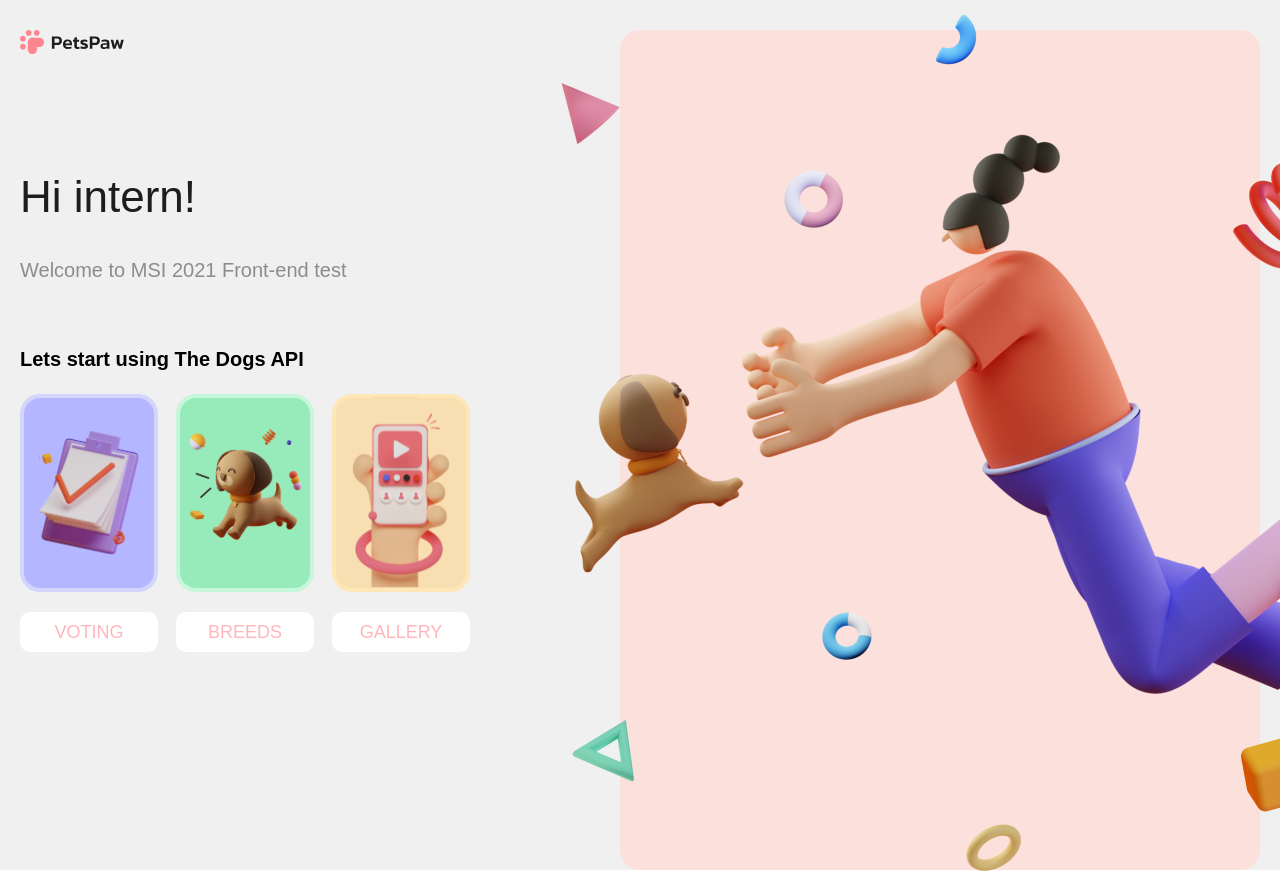
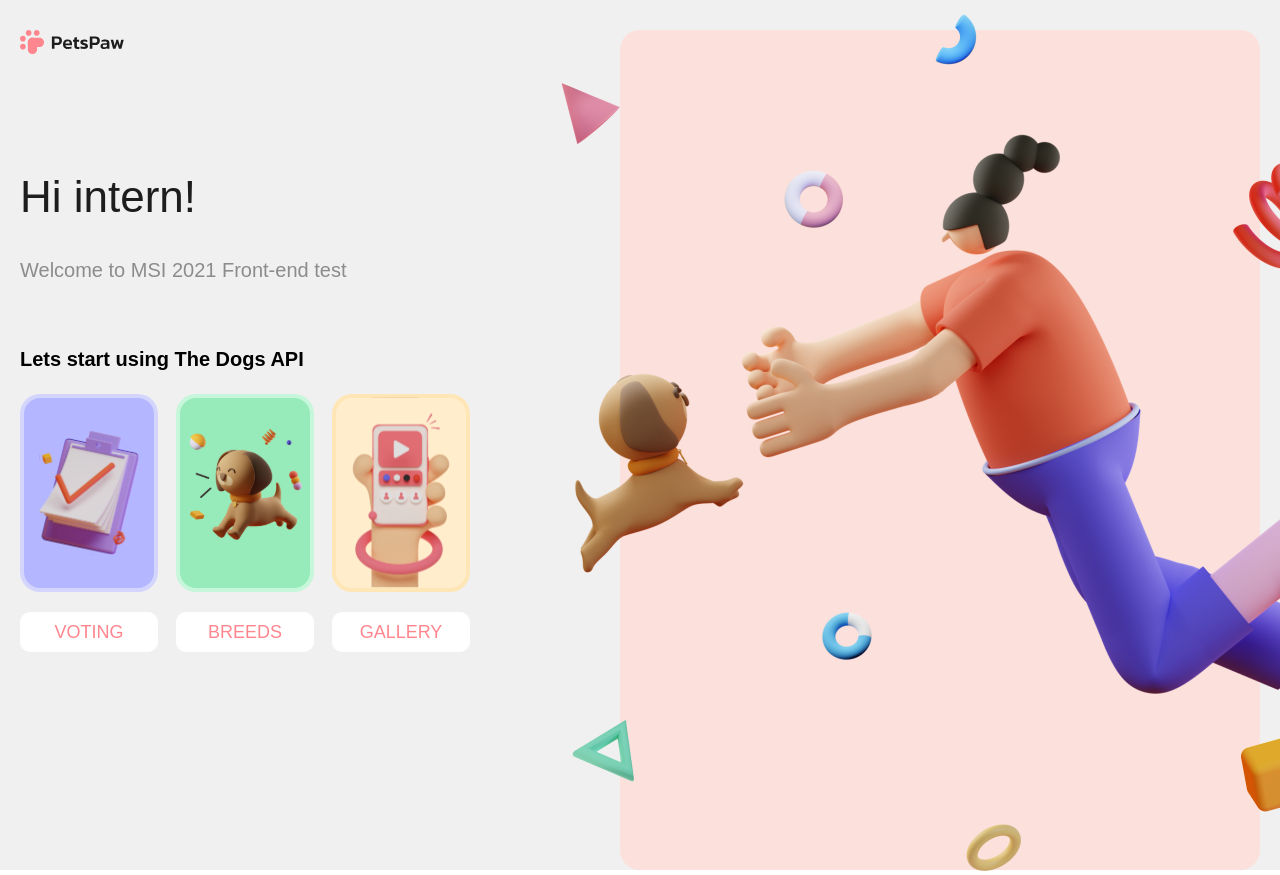
Before and after one commit to hel1yeah/MSI-2021-Vue.js, a Vue app in the folder test-intern/: page / in a window 1280 px wide. Shown: the top 875 px of the page. Built offline with nearby package versions, Linux system fonts and the light colour scheme.

Commit message:
continue efactoring vars color

```diff
--- a/test-intern/public/index.html
+++ b/test-intern/public/index.html
@@ -1,5 +1,5 @@
 <!DOCTYPE html>
-<html lang="">
+<html lang="en">
   <head>
     <meta charset="utf-8" />
     <meta http-equiv="X-UA-Compatible" content="IE=edge" />
--- a/test-intern/src/App.vue
+++ b/test-intern/src/App.vue
@@ -35,6 +35,7 @@ export default {
 <style lang="scss">
 #app {
   background-color: var(--main-color);
+  height: 100%;
 }
 .wrapper-content {
   width: 100%;
--- a/test-intern/src/assets/scss/_global.scss
+++ b/test-intern/src/assets/scss/_global.scss
@@ -15,7 +15,7 @@ body {
   font-family: "Jost", sans-serif;
   font-size: 18px;
   height: 100%;
-  // background-color: var(--main-color);
+  background-color: var(--main-color);
   overflow-x: hidden;
 }
 
--- a/test-intern/src/assets/scss/_vars.scss
+++ b/test-intern/src/assets/scss/_vars.scss
@@ -1,22 +1,25 @@
 [data-theme="light"] {
-  --main-color: rgb(241, 240, 240);
-  --btn-active-bg-color: rgba(255, 134, 142, 0.6);
+  --main-color: rgb(241, 240, 240); // задний фон всёй страницы
+  --btn-active-bg-color: rgba(255, 134, 142, 1);
+  --header-card-active-color: rgb(251, 224, 220);
+  --hover-grid-card-color: rgba(255, 134, 142, 0.6);
   --hover-color: rgb(251, 223, 218);
   --block-bg-color: rgb(255, 255, 255);
   --bold-text-color: rgb(29, 29, 29);
   --gray-color: rgb(140, 140, 140);
   --options-color: rgb(248, 248, 247);
   --bgc-title-color: rgb(251, 224, 220);
+
   // --border-card-color:
   --fiolet-card-color: rgba(180, 183, 255, 1);
   --grean-card-color: rgba(151, 234, 185, 1);
-  --orange-card-color: rgb(248, 223, 177);
+  --orange-card-color: rgba(255, 237, 204,1);
   --speed: 0.6s;
 }
 
 [data-theme="dark"] {
   --main-color: rgb(29, 29, 29);
-  --btn-active-bg-color: rgba(255, 134, 142, 0.6);
+  --btn-active-bg-color: rgba(255, 134, 142, 1);
   --hover-color: rgb(251, 223, 218);
   --block-bg-color: rgb(40, 40, 40);
   --bold-text-color: rgb(255, 255, 255);
@@ -26,6 +29,6 @@
   // --border-card-color:
   --fiolet-card-color: rgba(180, 183, 255, 1);
   --grean-card-color: rgba(151, 234, 185, 1);
-  --orange-card-color: rgb(248, 223, 177);
+  --orange-card-color: rgba(248, 223, 177, 1);
   --speed: 0.6s;
 }
--- a/test-intern/src/views/Breeds.vue
+++ b/test-intern/src/views/Breeds.vue
@@ -296,7 +296,7 @@ export default {
   height: 100%;
   top: 100%;
   left: 0;
-  background-color: var(--btn-active-bg-color);
+  background-color: var(--hover-grid-card-color);
 
   display: flex;
   align-items: flex-end;
--- a/test-intern/src/views/HiPage.vue
+++ b/test-intern/src/views/HiPage.vue
@@ -133,7 +133,7 @@ export default {
     background-color: var(--fiolet-card-color);
     border: 4px solid rgba(226, 227, 251, 0.7);
     &.active {
-      border: 4px solid var(--btn-active-bg-color);
+      border: 4px solid var(--header-card-active-color);
     }
   }
 
@@ -141,7 +141,7 @@ export default {
     background-color: var(--grean-card-color);
     border: 4px solid rgba(204, 249, 222, 0.9);
     &.active {
-      border: 4px solid var(--btn-active-bg-color);
+      border: 4px solid var(--header-card-active-color);
     }
   }
 
@@ -149,7 +149,7 @@ export default {
     background-color: var(--orange-card-color);
     border: 4px solid rgba(255, 230, 182, 1);
     &.active {
-      border: 4px solid var(--btn-active-bg-color);
+      border: 4px solid var(--header-card-active-color);
     }
   }
 }
```
